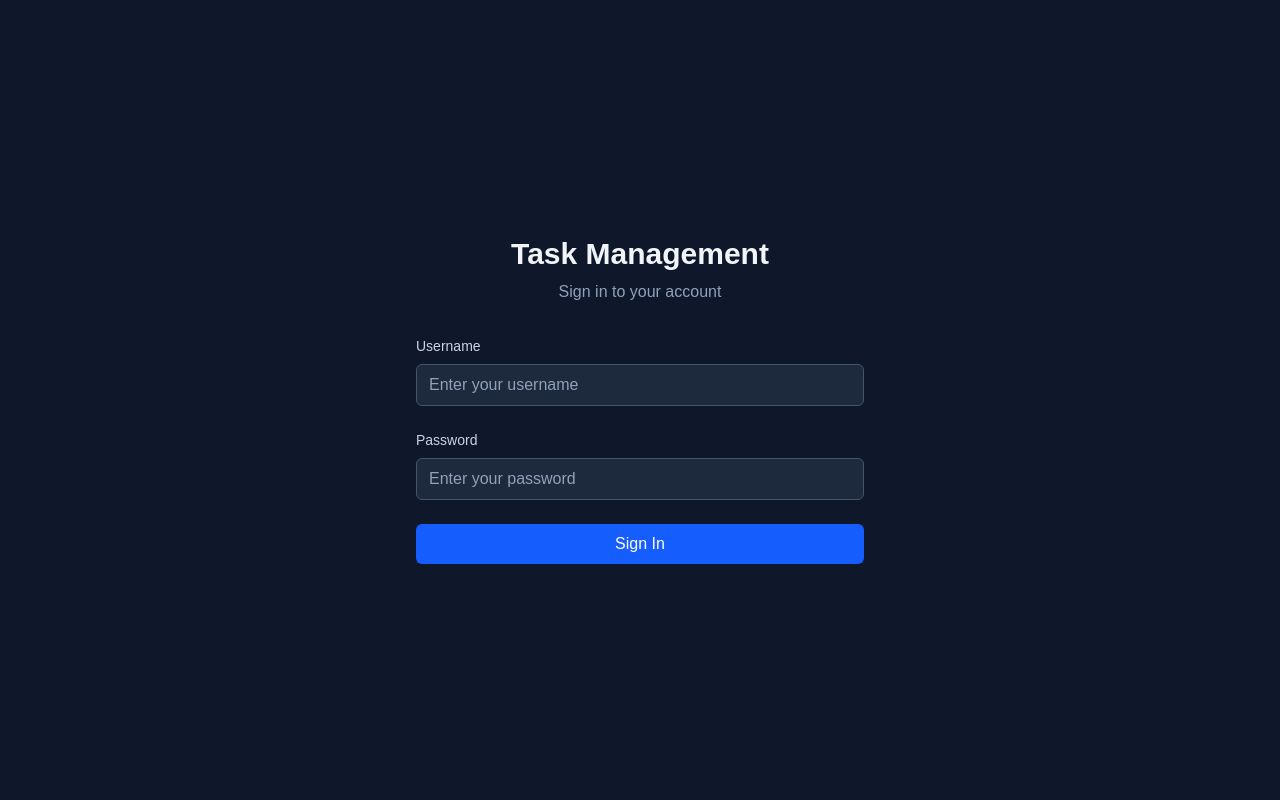
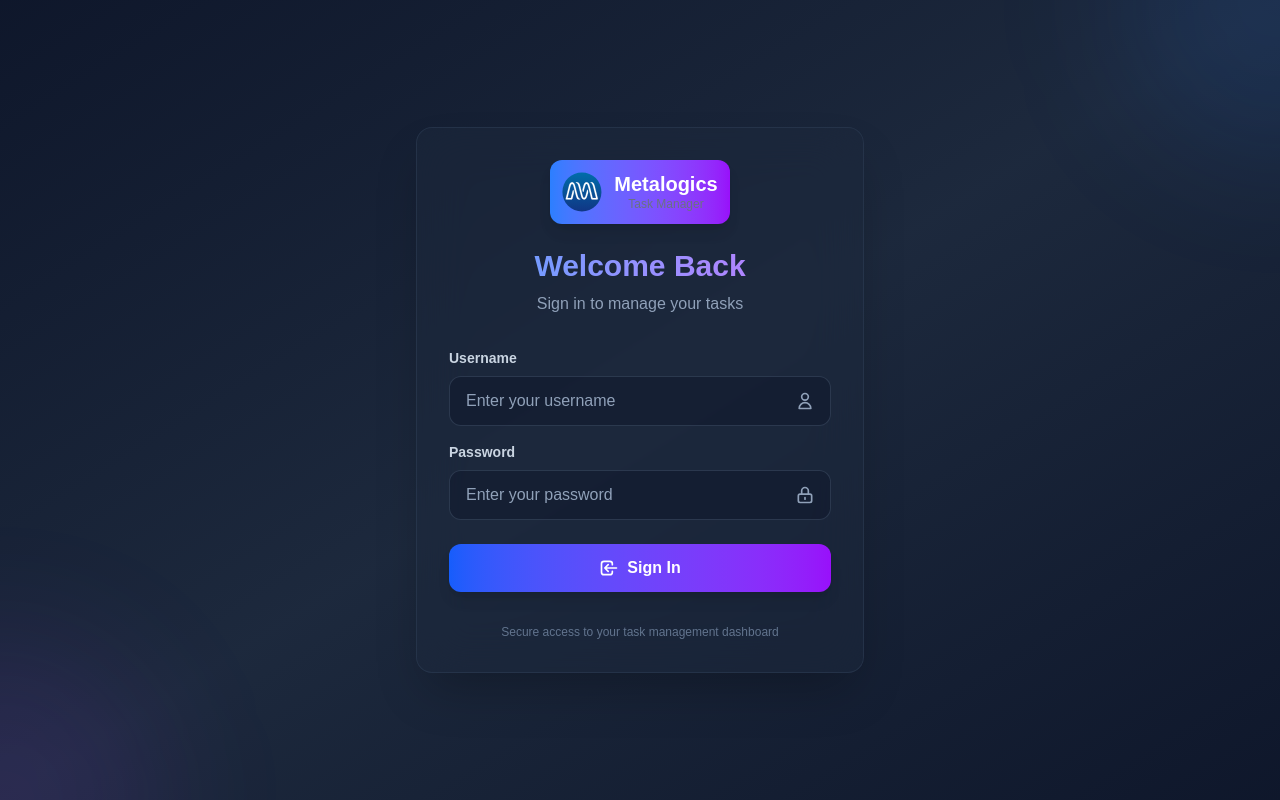
Before and after one commit to aroolinks/task-management-app, a Next.js app: page / in a window 1280 px wide. Built offline with nearby package versions, Linux system fonts and the light colour scheme; no server answers; the database is empty.

Commit message:
feat: Enhance login page design with modern UI, logo, gradients, and improved styling

```diff
--- a/src/components/LoginForm.tsx
+++ b/src/components/LoginForm.tsx
@@ -2,6 +2,7 @@
 
 import { useState } from 'react';
 import { useAuth } from '@/contexts/AuthContext';
+import Logo from '@/components/Logo';
 
 export default function LoginForm() {
   const { login, loading } = useAuth();
@@ -34,62 +35,119 @@ export default function LoginForm() {
   };
 
   return (
-    <div className="min-h-screen bg-slate-900 flex items-center justify-center px-4">
-      <div className="max-w-md w-full space-y-8">
-        <div className="text-center">
-          <h1 className="text-3xl font-bold text-slate-100 mb-2">Task Management</h1>
-          <p className="text-slate-400">Sign in to your account</p>
+    <div className="min-h-screen bg-gradient-to-br from-slate-900 via-slate-800 to-slate-900 flex items-center justify-center px-4">
+      {/* Background decoration */}
+      <div className="absolute inset-0 overflow-hidden">
+        <div className="absolute -top-40 -right-40 w-80 h-80 rounded-full bg-blue-500/10 blur-3xl"></div>
+        <div className="absolute -bottom-40 -left-40 w-80 h-80 rounded-full bg-purple-500/10 blur-3xl"></div>
+      </div>
+
+      <div className="relative max-w-md w-full">
+        {/* Login Card */}
+        <div className="bg-slate-800/50 backdrop-blur-xl border border-slate-700/50 rounded-2xl p-8 shadow-2xl">
+          {/* Logo and Header */}
+          <div className="text-center mb-8">
+            <div className="flex justify-center mb-6">
+              <div className="p-3 bg-gradient-to-r from-blue-500 to-purple-600 rounded-xl shadow-lg">
+                <Logo size="md" className="text-white" />
+              </div>
+            </div>
+            <h1 className="text-3xl font-bold bg-gradient-to-r from-blue-400 to-purple-400 bg-clip-text text-transparent mb-2">
+              Welcome Back
+            </h1>
+            <p className="text-slate-400">Sign in to manage your tasks</p>
           </div>
 
           <form onSubmit={handleSubmit} className="space-y-6">
+            <div className="space-y-4">
               <div>
-            <label htmlFor="username" className="block text-sm font-medium text-slate-300 mb-2">
+                <label htmlFor="username" className="block text-sm font-semibold text-slate-300 mb-2">
                   Username
                 </label>
+                <div className="relative">
                   <input
                     type="text"
                     name="username"
                     id="username"
                     value={formData.username}
                     onChange={handleChange}
-              className="w-full px-3 py-2 bg-slate-800 border border-slate-600 text-slate-100 placeholder-slate-400 rounded-md focus:outline-none focus:ring-2 focus:ring-blue-500 focus:border-blue-500"
+                    className="w-full px-4 py-3 bg-slate-900/50 border border-slate-600/50 text-slate-100 placeholder-slate-400 rounded-xl focus:outline-none focus:ring-2 focus:ring-blue-500/50 focus:border-blue-500/50 transition-all duration-200"
                     placeholder="Enter your username"
                     disabled={loading}
                     required
                   />
+                  <div className="absolute inset-y-0 right-0 flex items-center pr-4">
+                    <svg className="h-5 w-5 text-slate-400" fill="none" viewBox="0 0 24 24" stroke="currentColor">
+                      <path strokeLinecap="round" strokeLinejoin="round" strokeWidth={2} d="M16 7a4 4 0 11-8 0 4 4 0 018 0zM12 14a7 7 0 00-7 7h14a7 7 0 00-7-7z" />
+                    </svg>
+                  </div>
+                </div>
               </div>
 
               <div>
-            <label htmlFor="password" className="block text-sm font-medium text-slate-300 mb-2">
+                <label htmlFor="password" className="block text-sm font-semibold text-slate-300 mb-2">
                   Password
                 </label>
+                <div className="relative">
                   <input
                     type="password"
                     name="password"
                     id="password"
                     value={formData.password}
                     onChange={handleChange}
-              className="w-full px-3 py-2 bg-slate-800 border border-slate-600 text-slate-100 placeholder-slate-400 rounded-md focus:outline-none focus:ring-2 focus:ring-blue-500 focus:border-blue-500"
+                    className="w-full px-4 py-3 bg-slate-900/50 border border-slate-600/50 text-slate-100 placeholder-slate-400 rounded-xl focus:outline-none focus:ring-2 focus:ring-blue-500/50 focus:border-blue-500/50 transition-all duration-200"
                     placeholder="Enter your password"
                     disabled={loading}
                     required
                   />
+                  <div className="absolute inset-y-0 right-0 flex items-center pr-4">
+                    <svg className="h-5 w-5 text-slate-400" fill="none" viewBox="0 0 24 24" stroke="currentColor">
+                      <path strokeLinecap="round" strokeLinejoin="round" strokeWidth={2} d="M12 15v2m-6 4h12a2 2 0 002-2v-6a2 2 0 00-2-2H6a2 2 0 00-2 2v6a2 2 0 002 2zm10-10V7a4 4 0 00-8 0v4h8z" />
+                    </svg>
+                  </div>
+                </div>
+              </div>
             </div>
 
             {error && (
-            <div className="text-red-400 text-sm bg-red-900/20 border border-red-800 rounded-md p-3">
+              <div className="text-red-400 text-sm bg-red-500/10 border border-red-500/20 rounded-xl p-4 backdrop-blur-sm">
+                <div className="flex items-center gap-2">
+                  <svg className="h-4 w-4 text-red-400 flex-shrink-0" fill="none" viewBox="0 0 24 24" stroke="currentColor">
+                    <path strokeLinecap="round" strokeLinejoin="round" strokeWidth={2} d="M12 9v2m0 4h.01m-6.938 4h13.856c1.54 0 2.502-1.667 1.732-2.5L13.732 4c-.77-.833-1.964-.833-2.732 0L3.732 16.5c-.77.833.192 2.5 1.732 2.5z" />
+                  </svg>
                   {error}
+                </div>
               </div>
             )}
 
             <button
               type="submit"
               disabled={loading}
-            className="w-full py-2 px-4 bg-blue-600 hover:bg-blue-700 disabled:bg-slate-600 disabled:cursor-not-allowed text-white font-medium rounded-md focus:outline-none focus:ring-2 focus:ring-blue-500 focus:ring-offset-2 focus:ring-offset-slate-900 transition-colors"
+              className="w-full py-3 px-4 bg-gradient-to-r from-blue-600 to-purple-600 hover:from-blue-700 hover:to-purple-700 disabled:from-slate-600 disabled:to-slate-600 disabled:cursor-not-allowed text-white font-semibold rounded-xl focus:outline-none focus:ring-2 focus:ring-blue-500/50 focus:ring-offset-2 focus:ring-offset-slate-800 transition-all duration-200 shadow-lg hover:shadow-xl transform hover:scale-[1.02] disabled:transform-none"
             >
-            {loading ? 'Signing in...' : 'Sign In'}
+              {loading ? (
+                <div className="flex items-center justify-center gap-2">
+                  <div className="w-4 h-4 border-2 border-white/20 border-t-white rounded-full animate-spin"></div>
+                  Signing in...
+                </div>
+              ) : (
+                <div className="flex items-center justify-center gap-2">
+                  <svg className="h-5 w-5" fill="none" viewBox="0 0 24 24" stroke="currentColor">
+                    <path strokeLinecap="round" strokeLinejoin="round" strokeWidth={2} d="M11 16l-4-4m0 0l4-4m-4 4h14m-5 4v1a3 3 0 01-3 3H6a3 3 0 01-3-3V7a3 3 0 013-3h7a3 3 0 013 3v1" />
+                  </svg>
+                  Sign In
+                </div>
+              )}
             </button>
           </form>
+
+          {/* Footer */}
+          <div className="mt-8 text-center">
+            <p className="text-xs text-slate-500">
+              Secure access to your task management dashboard
+            </p>
+          </div>
+        </div>
       </div>
     </div>
   );
```
Also changed, not shown: 1 other file (tests, documents, lock files or other folders). Lines whose indentation alone changed are shown as unchanged.
